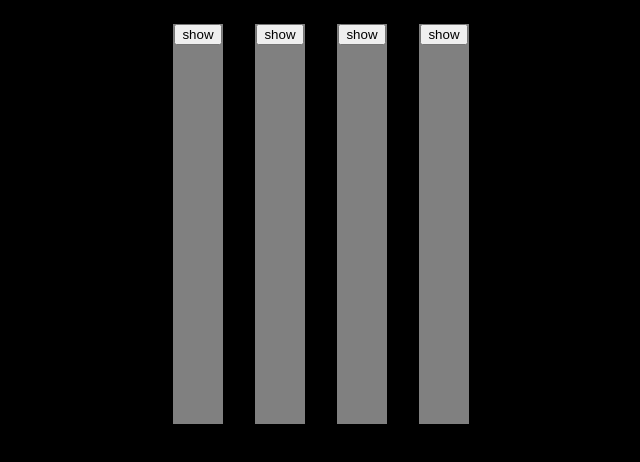
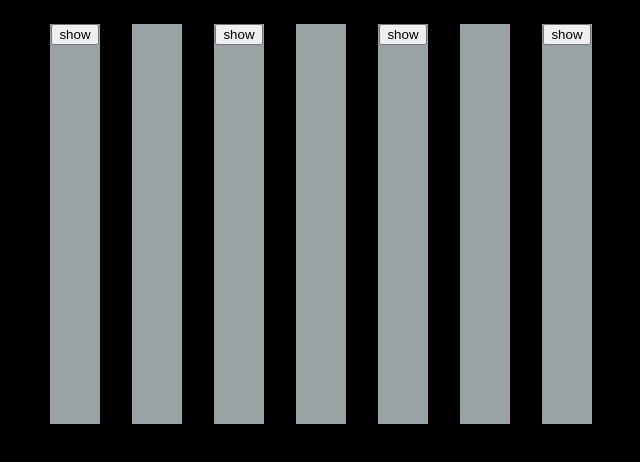
Before and after one commit to Lorenzo-Phrasavath/final_project, a plain HTML site: page index.html in a window 1280 px wide. Shown: the whole page, without its empty margins (319-959 px from the left). Drawn offline with nearby package versions, Linux system fonts and the light colour scheme.

Commit message:
second commit

```diff
--- a/css/main.css
+++ b/css/main.css
@@ -1,5 +1,5 @@
 body {
-  background-color: black;
+  background-color: #000;
 }
 #flexcontainer {
   display: flex;
@@ -8,9 +8,8 @@ body {
 .info {
   height: 400px;
   width: 50px;
-  background-color: grey;
+  background-color: #99A3A4;
   margin: 1rem;
-  postion: relative;
 }
 .text {
   display: none;
--- a/index.html
+++ b/index.html
@@ -16,8 +16,9 @@
     <button id="hide1" class="hide">hide</button>
     <p id="text1" class="text">Lorem ipsum dolor sit amet, consectetur adipiscing elit. Etiam rhoncus feugiat lacus, vel tempor lorem fermentum non. Pellentesque placerat, tortor nec venenatis cursus, urna odio tempus eros, sed sagittis ligula eros nec lacus. Donec accumsan ultrices sem, ut eleifend nisl tincidunt eu. Integer fringilla ex vel libero tempor porttitor. Nullam tincidunt augue in nulla venenatis, fermentum consequat magna scelerisque. Ut et ante efficitur, viverra ante pretium, tempus turpis. Lorem ipsum dolor sit amet, consectetur adipiscing elit. Aliquam dapibus libero nec pellentesque mollis. Nulla in massa auctor, porta neque vel, posuere nulla. Etiam vitae mi in nisi tempor lobortis at non sem.</p>
 
+  </div>
 
-  </div>
+  <div class="info"></div>
 
   <div id="div2" class="info">
 
@@ -28,6 +29,8 @@
 
   </div>
 
+  <div class="info"></div>
+
   <div id="div3" class="info">
 
     <button id="show3" class="show">show</button>
@@ -36,6 +39,8 @@
 
 
   </div>
+
+  <div class="info"></div>
 
   <div id="div4" class="info">
 
--- a/js/main.js
+++ b/js/main.js
@@ -1,10 +1,14 @@
 $(document).ready(function() {
+
+  /*  $(window).on('load', function() {
+      $('#div3').animate({top: '+=25px'}, "slow");
+    }); */
 
     function resetAll () {
         $('.text').hide();
         $('.info').animate({width: '50px'}, "fast");
         $('.info').animate({height: '400px'}, "fast");
-        $('.info').css('background-color', 'grey');
+        $('.info').css('background-color', '#99A3A4');
         $('.hide').hide();
         $('.show').show();
     };
```
